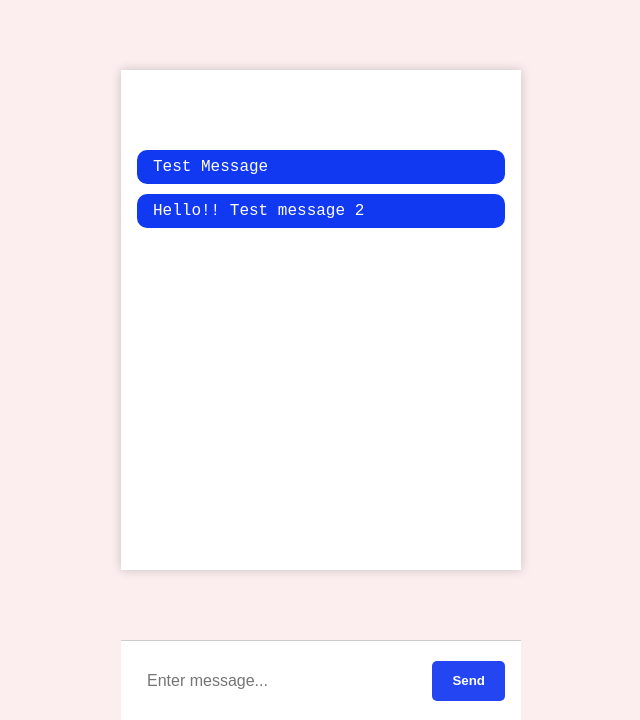
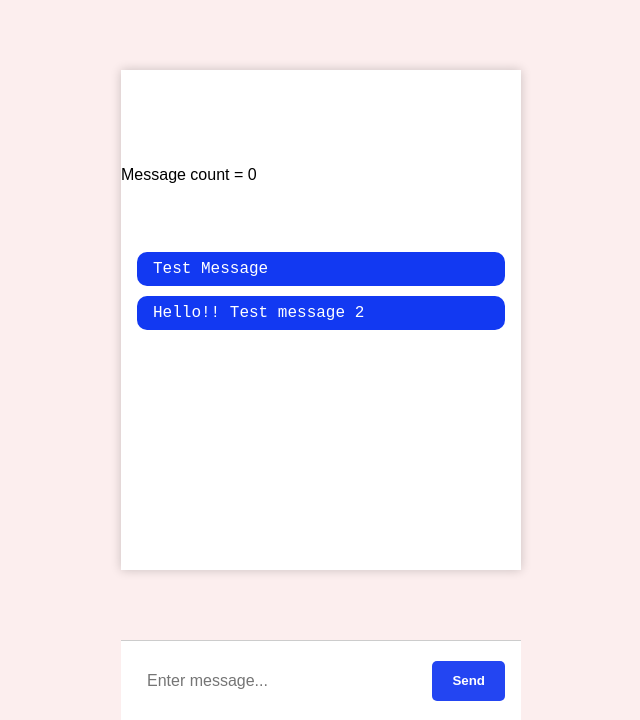
Before and after one commit to Dmitry-Krtadze/Chat2025, a website: page static/index.html in a window 1280 px wide. Shown: the part 80-800 px from the top of the page, without its empty margins (319-959 px from the left). Drawn offline with Linux system fonts and the light colour scheme.

Commit message:
On branch main

```diff
--- a/static/index.html
+++ b/static/index.html
@@ -1,4 +1,5 @@
-<!DOCTYPE html>
+
+    <!DOCTYPE html>
 <html lang="en">
 <head>
   <meta charset="UTF-8">
@@ -11,6 +12,7 @@
     <h1 class="header">RoboChat</h1>
 
     <ul id="messages">
+        <p>Message count = 0<p>
       <li>Test Message</li>
       <li>Hello!! Test message 2</li>
     </ul>
```
Also changed, not shown: server.js (+3 -15 lines).
